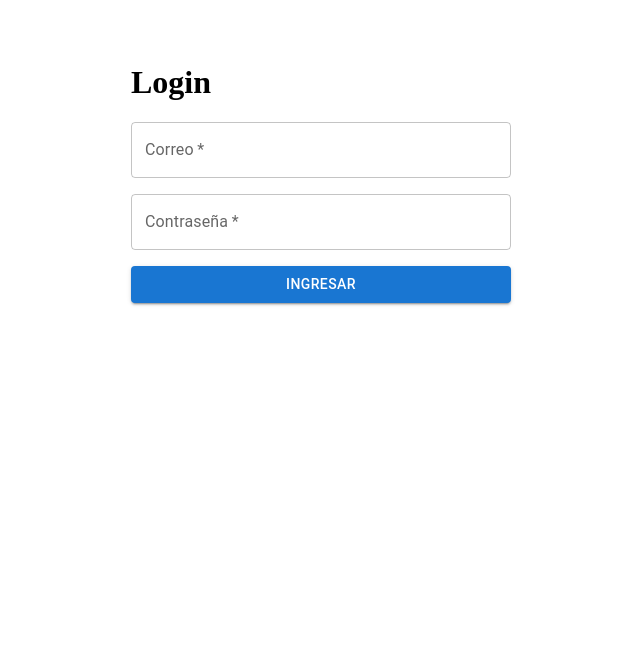
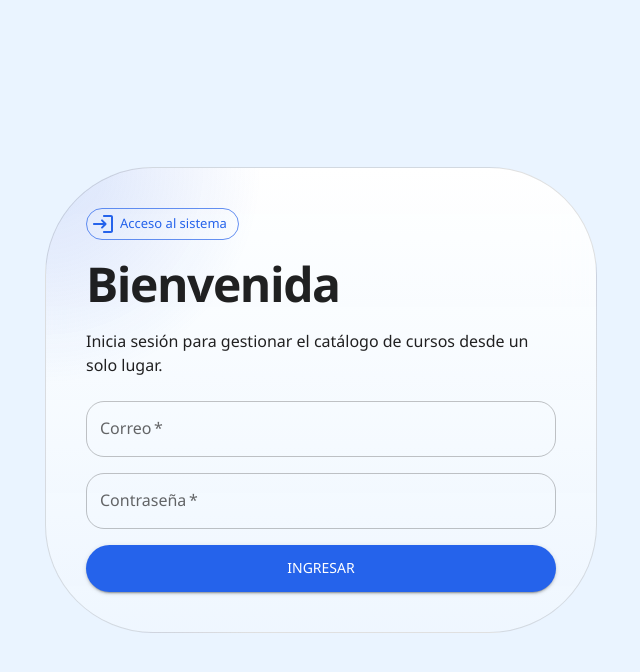
Before and after one commit to WILGAMES/Tarea_React_ErrorCapa8, a React (Vite) app in the folder cursos-app/: page / in a window 1280 px wide. Shown: the top 672 px of the page, without its empty margins (319-959 px from the left). Built offline with nearby package versions, Linux system fonts and the light colour scheme.

Commit message:
style: refresh course pages with mui theme

```diff
--- a/cursos-app/src/App.jsx
+++ b/cursos-app/src/App.jsx
@@ -1,26 +1,27 @@
-import { BrowserRouter, Routes, Route } from "react-router-dom";
+import CssBaseline from "@mui/material/CssBaseline";
+import { BrowserRouter, Route, Routes } from "react-router-dom";
 
+import ProtectedRoute from "./auth/ProtectedRoute";
+import CoursesPage from "./pages/CoursesPage";
 import LoginPage from "./pages/LoginPage";
-import CoursesPage from "./pages/CoursesPage";
-import ProtectedRoute from "./auth/ProtectedRoute";
 
 function App() {
-
   return (
-
     <BrowserRouter>
+      <CssBaseline />
 
       <Routes>
-
         <Route path="/" element={<LoginPage />} />
-
-        <Route path="/courses" element={<ProtectedRoute><CoursesPage /></ProtectedRoute>} />
-
+        <Route
+          path="/courses"
+          element={
+            <ProtectedRoute>
+              <CoursesPage />
+            </ProtectedRoute>
+          }
+        />
       </Routes>
-
     </BrowserRouter>
-
-
   );
 }
 
--- a/cursos-app/src/index.css
+++ b/cursos-app/src/index.css
@@ -1,111 +1,56 @@
 :root {
-  --text: #6b6375;
-  --text-h: #08060d;
-  --bg: #fff;
-  --border: #e5e4e7;
-  --code-bg: #f4f3ec;
-  --accent: #aa3bff;
-  --accent-bg: rgba(170, 59, 255, 0.1);
-  --accent-border: rgba(170, 59, 255, 0.5);
-  --social-bg: rgba(244, 243, 236, 0.5);
-  --shadow:
-    rgba(0, 0, 0, 0.1) 0 10px 15px -3px, rgba(0, 0, 0, 0.05) 0 4px 6px -2px;
-
-  --sans: system-ui, 'Segoe UI', Roboto, sans-serif;
-  --heading: system-ui, 'Segoe UI', Roboto, sans-serif;
-  --mono: ui-monospace, Consolas, monospace;
-
-  font: 18px/145% var(--sans);
-  letter-spacing: 0.18px;
-  color-scheme: light dark;
-  color: var(--text);
-  background: var(--bg);
+  font-family: "Segoe UI", "Helvetica Neue", Arial, sans-serif;
+  line-height: 1.5;
+  font-weight: 400;
+  color: #0f172a;
+  background:
+    radial-gradient(circle at top, rgba(14, 165, 233, 0.18), transparent 24%),
+    linear-gradient(180deg, #f8fbff 0%, #edf4ff 45%, #eaf2ff 100%);
   font-synthesis: none;
   text-rendering: optimizeLegibility;
   -webkit-font-smoothing: antialiased;
   -moz-osx-font-smoothing: grayscale;
-
-  @media (max-width: 1024px) {
-    font-size: 16px;
-  }
 }
 
-@media (prefers-color-scheme: dark) {
-  :root {
-    --text: #9ca3af;
-    --text-h: #f3f4f6;
-    --bg: #16171d;
-    --border: #2e303a;
-    --code-bg: #1f2028;
-    --accent: #c084fc;
-    --accent-bg: rgba(192, 132, 252, 0.15);
-    --accent-border: rgba(192, 132, 252, 0.5);
-    --social-bg: rgba(47, 48, 58, 0.5);
-    --shadow:
-      rgba(0, 0, 0, 0.4) 0 10px 15px -3px, rgba(0, 0, 0, 0.25) 0 4px 6px -2px;
-  }
+* {
+  box-sizing: border-box;
+}
 
-  #social .button-icon {
-    filter: invert(1) brightness(2);
-  }
+html {
+  min-height: 100%;
 }
 
 body {
   margin: 0;
+  min-height: 100vh;
+}
+
+body::before,
+body::after {
+  content: "";
+  position: fixed;
+  pointer-events: none;
+  z-index: -1;
+  border-radius: 999px;
+  filter: blur(50px);
+}
+
+body::before {
+  top: 6%;
+  left: -120px;
+  width: 260px;
+  height: 260px;
+  background: rgba(37, 99, 235, 0.18);
+}
+
+body::after {
+  right: -80px;
+  bottom: 8%;
+  width: 220px;
+  height: 220px;
+  background: rgba(20, 184, 166, 0.18);
 }
 
 #root {
-  width: 1126px;
-  max-width: 100%;
-  margin: 0 auto;
-  text-align: center;
-  border-inline: 1px solid var(--border);
-  min-height: 100svh;
-  display: flex;
-  flex-direction: column;
-  box-sizing: border-box;
+  min-height: 100vh;
 }
-
-h1,
-h2 {
-  font-family: var(--heading);
-  font-weight: 500;
-  color: var(--text-h);
-}
-
-h1 {
-  font-size: 56px;
-  letter-spacing: -1.68px;
-  margin: 32px 0;
-  @media (max-width: 1024px) {
-    font-size: 36px;
-    margin: 20px 0;
-  }
-}
-h2 {
-  font-size: 24px;
-  line-height: 118%;
-  letter-spacing: -0.24px;
-  margin: 0 0 8px;
-  @media (max-width: 1024px) {
-    font-size: 20px;
-  }
-}
-p {
-  margin: 0;
-}
-
-code,
-.counter {
-  font-family: var(--mono);
-  display: inline-flex;
-  border-radius: 4px;
-  color: var(--text-h);
-}
-
-code {
-  font-size: 15px;
-  line-height: 135%;
-  padding: 4px 8px;
-  background: var(--code-bg);
-}
--- a/cursos-app/src/main.jsx
+++ b/cursos-app/src/main.jsx
@@ -1,13 +1,57 @@
-import React from 'react'
-import ReactDOM from 'react-dom/client'
-import App from './App'
+import React from "react";
+import ReactDOM from "react-dom/client";
+import { createTheme, ThemeProvider } from "@mui/material/styles";
 
-import AuthProvider from './auth/AuthContext'
+import App from "./App";
+import AuthProvider from "./auth/AuthContext";
+import "./index.css";
 
-ReactDOM.createRoot(document.getElementById('root')).render(
+const theme = createTheme({
+  palette: {
+    primary: {
+      main: "#2563eb",
+    },
+    secondary: {
+      main: "#0f766e",
+    },
+    background: {
+      default: "#eaf4ff",
+      paper: "#ffffff",
+    },
+  },
+  shape: {
+    borderRadius: 18,
+  },
+  typography: {
+    fontFamily: '"Segoe UI", "Helvetica Neue", Arial, sans-serif',
+    h1: {
+      fontWeight: 800,
+      letterSpacing: "-0.04em",
+    },
+    h2: {
+      fontWeight: 700,
+      letterSpacing: "-0.03em",
+    },
+    h3: {
+      fontWeight: 800,
+      letterSpacing: "-0.03em",
+    },
+    h4: {
+      fontWeight: 700,
+    },
+    h5: {
+      fontWeight: 700,
+    },
+    h6: {
+      fontWeight: 700,
+    },
+  },
+});
 
-  <AuthProvider>
-    <App />
-  </AuthProvider>
-
-)
+ReactDOM.createRoot(document.getElementById("root")).render(
+  <ThemeProvider theme={theme}>
+    <AuthProvider>
+      <App />
+    </AuthProvider>
+  </ThemeProvider>
+);
--- a/cursos-app/src/pages/LoginPage.jsx
+++ b/cursos-app/src/pages/LoginPage.jsx
@@ -1,11 +1,17 @@
 import { useContext, useState } from "react";
-import { useNavigate } from "react-router-dom";
-import TextField from '@mui/material/TextField';
-import Button from '@mui/material/Button';
+import LoginRoundedIcon from "@mui/icons-material/LoginRounded";
 import Alert from "@mui/material/Alert";
 import Box from "@mui/material/Box";
+import Button from "@mui/material/Button";
+import Chip from "@mui/material/Chip";
 import CircularProgress from "@mui/material/CircularProgress";
+import Container from "@mui/material/Container";
+import Paper from "@mui/material/Paper";
 import Stack from "@mui/material/Stack";
+import TextField from "@mui/material/TextField";
+import Typography from "@mui/material/Typography";
+import { useNavigate } from "react-router-dom";
+
 import { request } from "../api/client";
 import { AuthContext } from "../auth/AuthContext";
 
@@ -47,19 +53,45 @@ function LoginPage() {
   };
 
   return (
-
     <Box
-      component="form"
-      onSubmit={handleSubmit}
       sx={{
-        maxWidth: 380,
-        mx: "auto",
-        mt: 8,
+        minHeight: "100vh",
+        display: "flex",
+        alignItems: "center",
+        py: 6,
       }}
     >
+      <Container maxWidth="sm">
+        <Paper
+          elevation={0}
+          sx={{
+            p: { xs: 3, md: 5 },
+            borderRadius: 6,
+            border: "1px solid",
+            borderColor: "divider",
+            background:
+              "radial-gradient(circle at top left, rgba(37,99,235,0.18), transparent 30%), linear-gradient(180deg, rgba(255,255,255,0.96), rgba(239,246,255,0.94))",
+            backdropFilter: "blur(18px)",
+          }}
+        >
+          <Stack spacing={3}>
+            <Box>
+              <Chip
+                icon={<LoginRoundedIcon />}
+                label="Acceso al sistema"
+                color="primary"
+                variant="outlined"
+                sx={{ mb: 2 }}
+              />
+              <Typography variant="h3" component="h1" gutterBottom>
+                Bienvenida
+              </Typography>
+              <Typography color="text.secondary">
+                Inicia sesión para gestionar el catálogo de cursos desde un solo lugar.
+              </Typography>
+            </Box>
 
-      <h1>Login</h1>
-
+            <Box component="form" onSubmit={handleSubmit}>
               <Stack spacing={2}>
                 {error && <Alert severity="error">{error}</Alert>}
 
@@ -88,13 +120,20 @@ function LoginPage() {
                   type="submit"
                   disabled={loading}
                   fullWidth
+                  sx={{
+                    mt: 1,
+                    py: 1.4,
+                    borderRadius: 999,
+                  }}
                 >
                   {loading ? <CircularProgress size={24} color="inherit" /> : "Ingresar"}
                 </Button>
               </Stack>
-
             </Box>
-
+          </Stack>
+        </Paper>
+      </Container>
+    </Box>
   );
 }
 
```
Also changed, not shown: 1 other file (tests, documents, lock files or other folders). Lines whose indentation alone changed are shown as unchanged.
